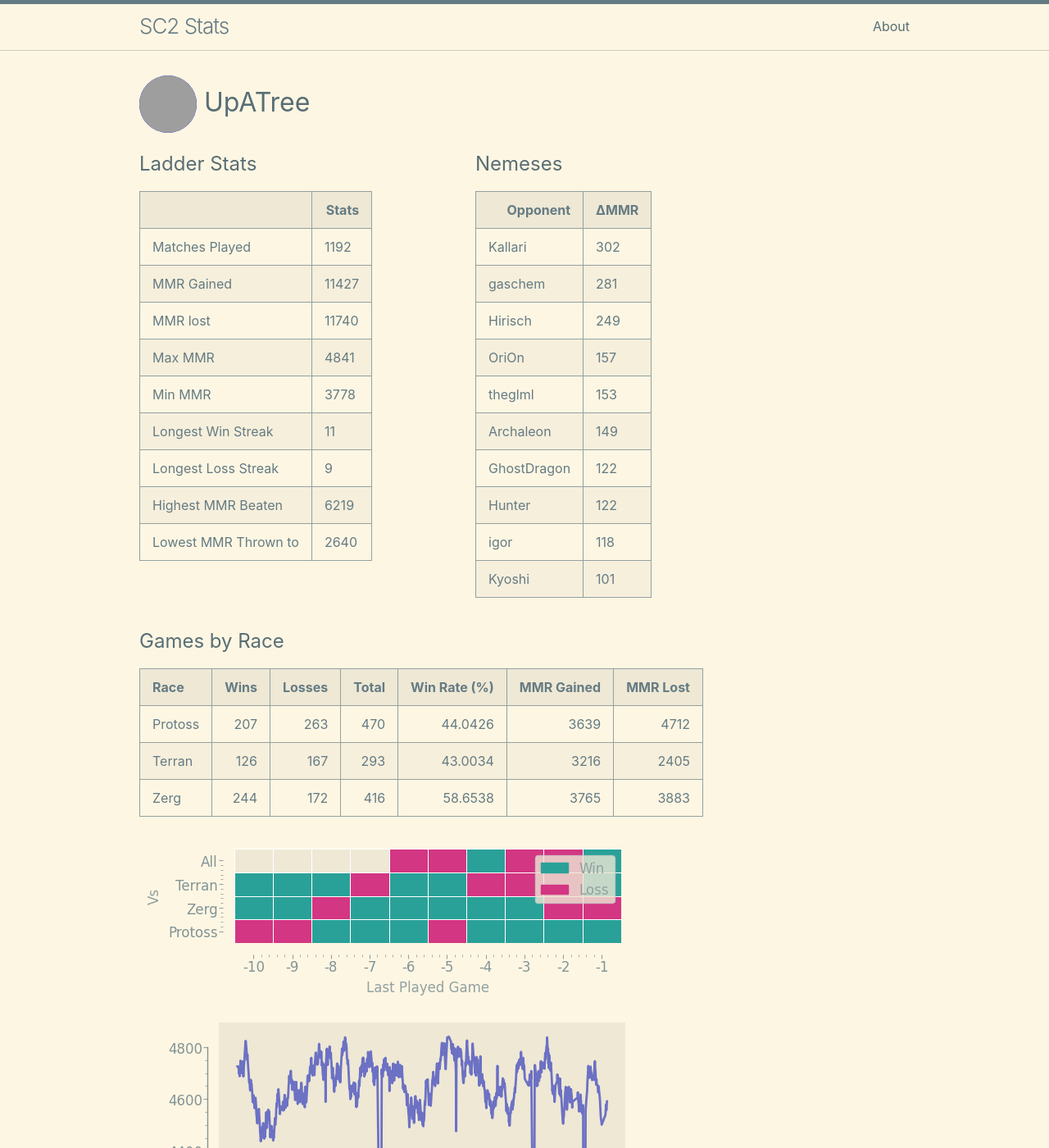
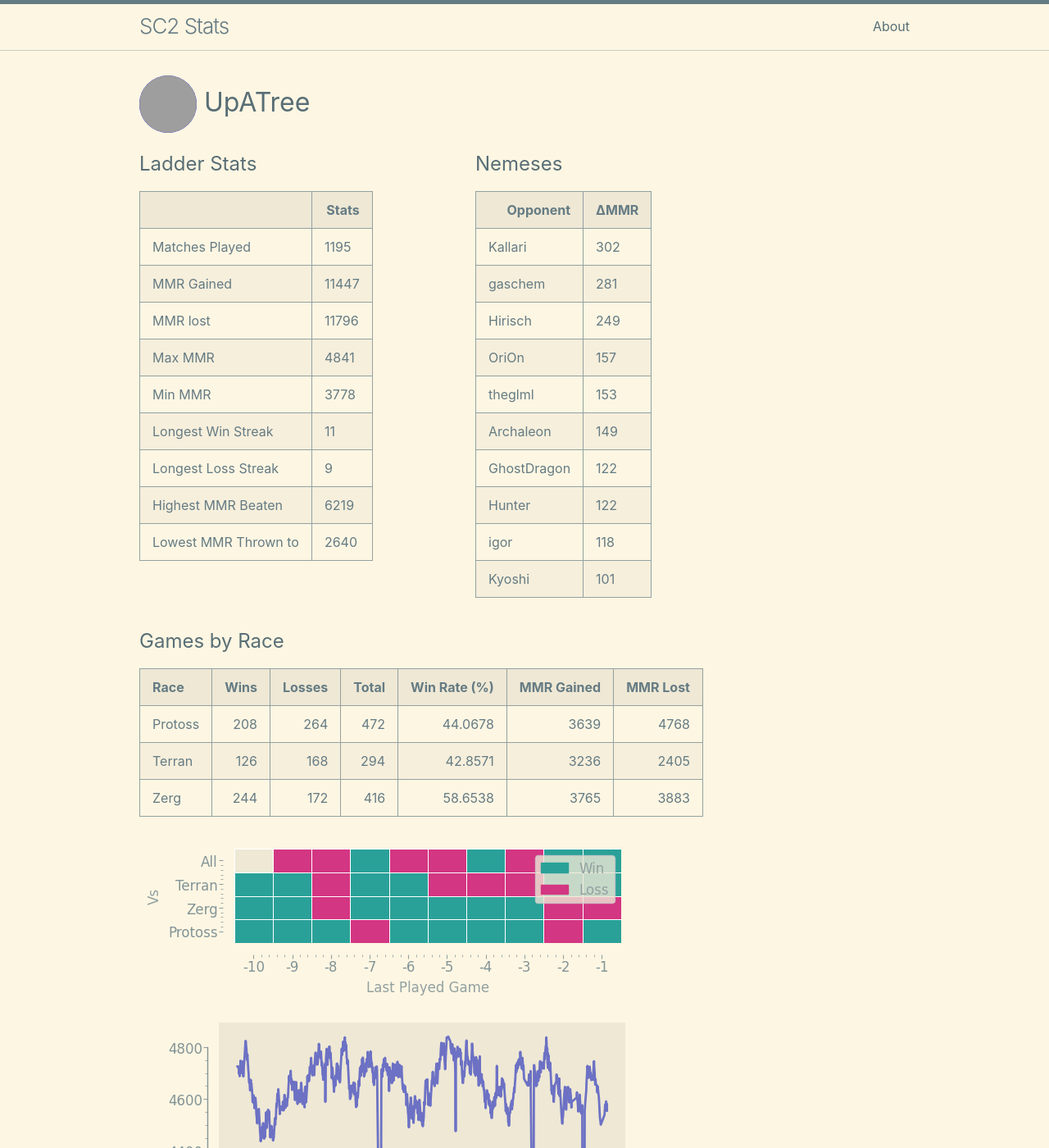
Before and after one commit to kylermurphy/UpATree, a Jekyll site: the page built from docs/index.md, in a window 1280 px wide and 1400 px high. Shown: the whole window at 82% size. Built offline with Jekyll 4.4.1, drawn with Linux system fonts in a browser that asks for light colours; grey boxes are pictures that could not be loaded.

Commit message:
running on push

```diff
--- a/docs/index.md
+++ b/docs/index.md
@@ -18,15 +18,15 @@ layout: home
   <tbody>
     <tr>
       <td>Matches Played</td>
-      <td>1192</td>
+      <td>1195</td>
     </tr>
     <tr>
       <td>MMR Gained</td>
-      <td>11427</td>
+      <td>11447</td>
     </tr>
     <tr>
       <td>MMR lost</td>
-      <td>11740</td>
+      <td>11796</td>
     </tr>
     <tr>
       <td>Max MMR</td>
@@ -114,8 +114,8 @@ layout: home
 
 | Race    |   Wins |   Losses |   Total |   Win Rate (%) |   MMR Gained |   MMR Lost |
 |:--------|-------:|---------:|--------:|---------------:|-------------:|-----------:|
-| Protoss |    207 |      263 |     470 |        44.0426 |         3639 |       4712 |
-| Terran  |    126 |      167 |     293 |        43.0034 |         3216 |       2405 |
+| Protoss |    208 |      264 |     472 |        44.0678 |         3639 |       4768 |
+| Terran  |    126 |      168 |     294 |        42.8571 |         3236 |       2405 |
 | Zerg    |    244 |      172 |     416 |        58.6538 |         3765 |       3883 |
 
 ![Games by Race](./assets/gm_hist.png)
--- a/log.txt
+++ b/log.txt
@@ -407,3 +407,4 @@ Writing a log file 2025-03-11 17:21:07.
 Writing a log file 2025-03-11 17:48:04.
 Writing a log file 2025-03-11 18:32:13.
 Writing a log file 2025-03-11 18:51:48.
+Writing a log file 2025-03-11 19:19:45.
```
Also changed, not shown: docs/assets/MMR.png, docs/assets/daily.png, docs/assets/gm_hist.png, docs/assets/r_wrt.png, 1 other file.
